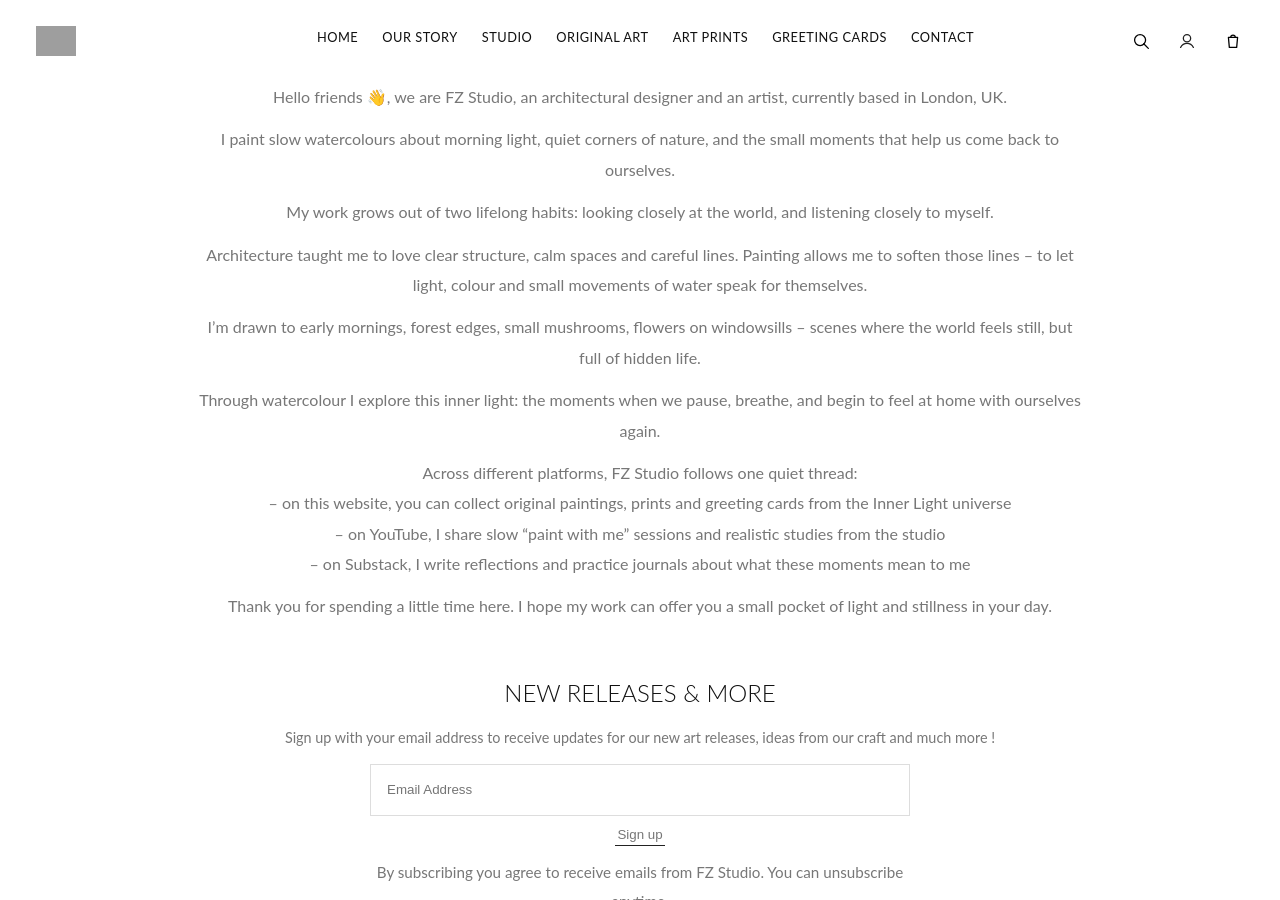
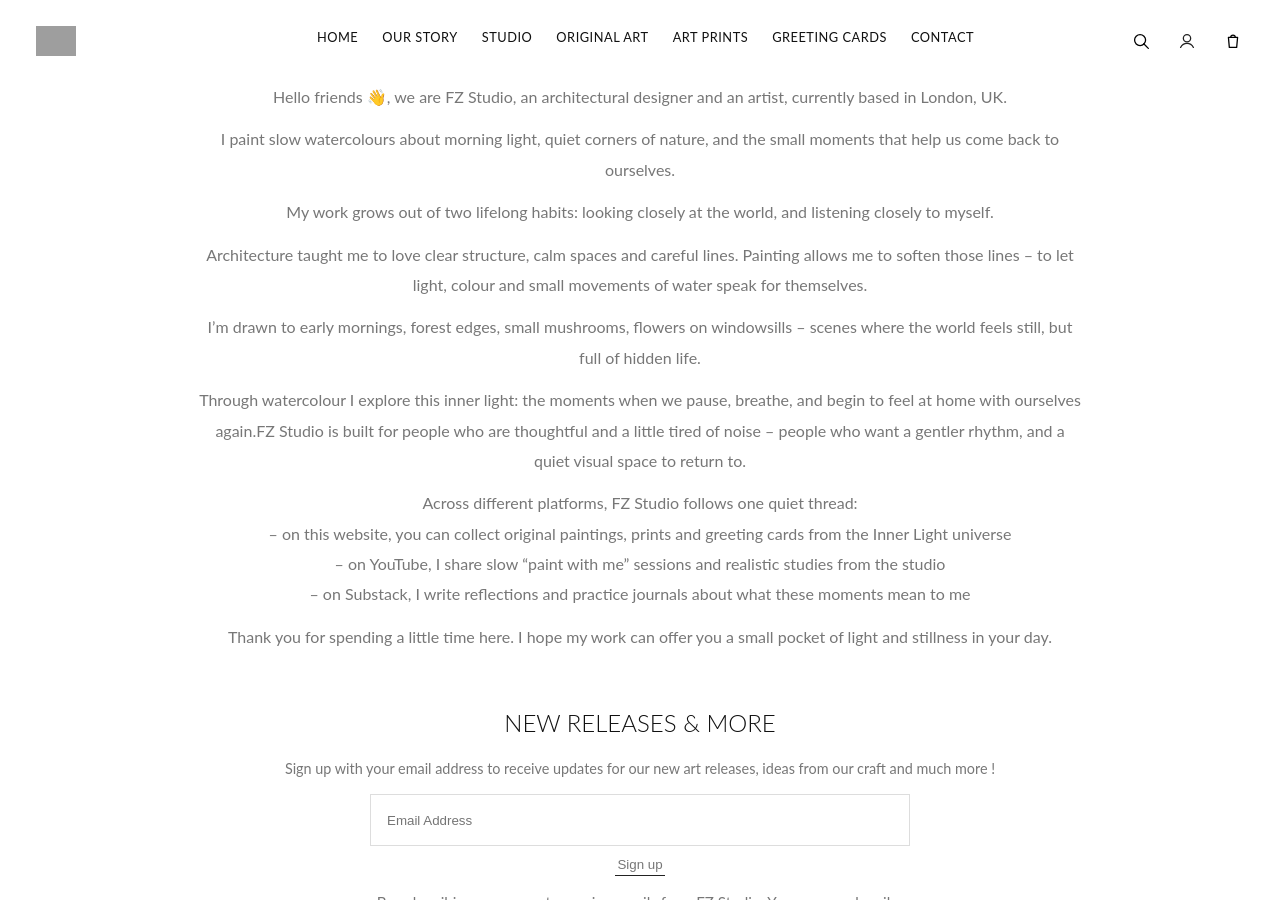
Before and after one commit to Leondecoding/Leondecoding.github.io, a Jekyll site: the page built from our-story.html, in a window 1280 px wide and 900 px high. Built offline with Jekyll 4.4.1, drawn with Linux system fonts in a browser that asks for light colours; grey boxes are pictures that could not be loaded.

Commit message:
Update our-story.html

```diff
--- a/our-story.html
+++ b/our-story.html
@@ -39,7 +39,7 @@ permalink: /our-story/
 
   <p>I’m drawn to early mornings, forest edges, small mushrooms, flowers on windowsills – scenes where the world feels still, but full of hidden life.</p>
 
-  <p>Through watercolour I explore this inner light: the moments when we pause, breathe, and begin to feel at home with ourselves again.</p>
+  <p>Through watercolour I explore this inner light: the moments when we pause, breathe, and begin to feel at home with ourselves again.FZ Studio is built for people who are thoughtful and a little tired of noise – people who want a gentler rhythm, and a quiet visual space to return to.</p>
 
   <p>
     Across different platforms, FZ Studio follows one quiet thread:<br>
```
